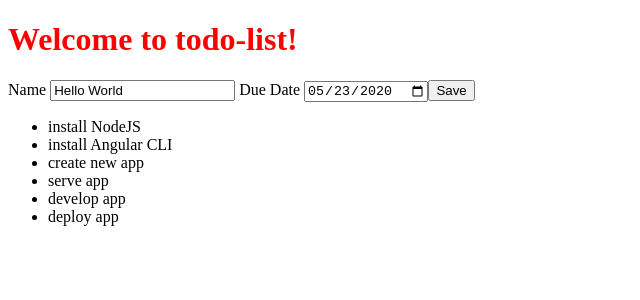
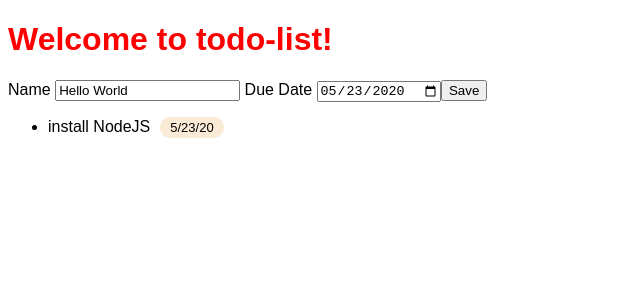
Before and after one commit to lilui/todo-list, an Angular app: page / in a window 1280 px wide. Shown: the top 300 px of the page, without its empty margins (0-640 px from the left). Built offline with nearby package versions, Linux system fonts and the light colour scheme.

Commit message:
due date as tag

```diff
--- a/src/app/app.component.html
+++ b/src/app/app.component.html
@@ -5,7 +5,5 @@
 <app-input-button-unit (todoItemCreate)="todoItemCreate($event)"></app-input-button-unit>
 
 <ul>
-  <li *ngFor="let todoItem of todoList">
-    <app-todo-item [item]="todoItem"></app-todo-item>
-  </li>
+  <app-todo-item *ngFor="let todoItem of todoList" [item]="todoItem"></app-todo-item>
 </ul>
--- a/src/app/app.component.ts
+++ b/src/app/app.component.ts
@@ -9,12 +9,7 @@ import {TodoItem} from './interfaces/todo-item';
 export class AppComponent {
   title = 'todo-list';
   todoList: TodoItem[] = [
-    {title: 'install NodeJS'},
-    {title: 'install Angular CLI'},
-    {title: 'create new app'},
-    {title: 'serve app'},
-    {title: 'develop app'},
-    {title: 'deploy app'},
+    {title: 'install NodeJS', dueDate: new Date('2020-05-23')},
   ];
 
   todoItemCreate(todoItem: TodoItem): void {
--- a/src/app/todo-item/todo-item.component.html
+++ b/src/app/todo-item/todo-item.component.html
@@ -1 +1,4 @@
-<span *ngIf="item"> {{ item.title }} {{ item.dueDate | date:'short' }}</span>
+<li *ngIf="item">
+  <span>{{ item.title }}</span>
+  <span class="app-item-due-date">{{ item.dueDate | date:'shortDate' }}</span>
+</li>
--- a/src/app/todo-item/todo-item.component.scss
+++ b/src/app/todo-item/todo-item.component.scss
@@ -0,0 +1,13 @@
+li {
+  $app-li-margin: 10px;
+
+  margin: $app-li-margin 0;
+
+  .app-item-due-date {
+    background: antiquewhite;
+    font-size: small;
+    padding: $app-li-margin/3 $app-li-margin;
+    margin-left: $app-li-margin;
+    border-radius: 10px;
+  }
+}
--- a/src/styles.scss
+++ b/src/styles.scss
@@ -1 +1,3 @@
-/* You can add global styles to this file, and also import other style files */
+body {
+  font-family: sans-serif;
+}
```
